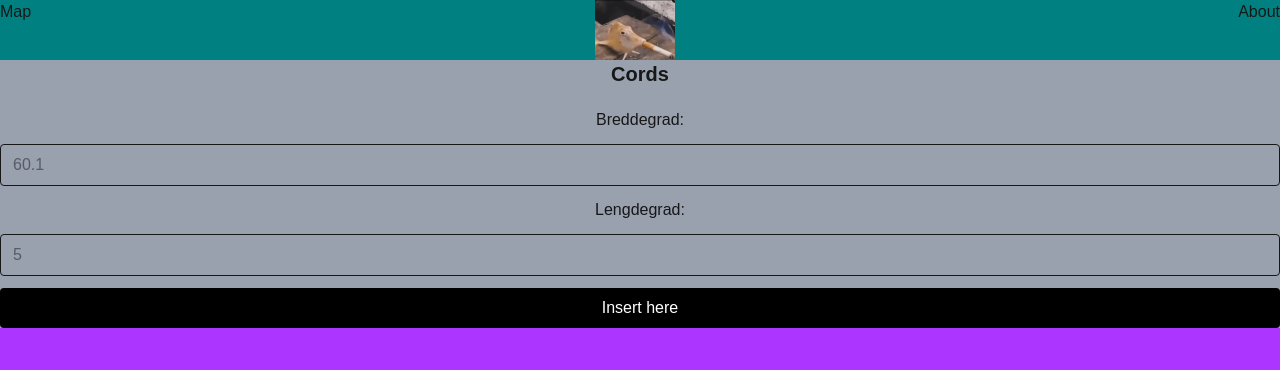
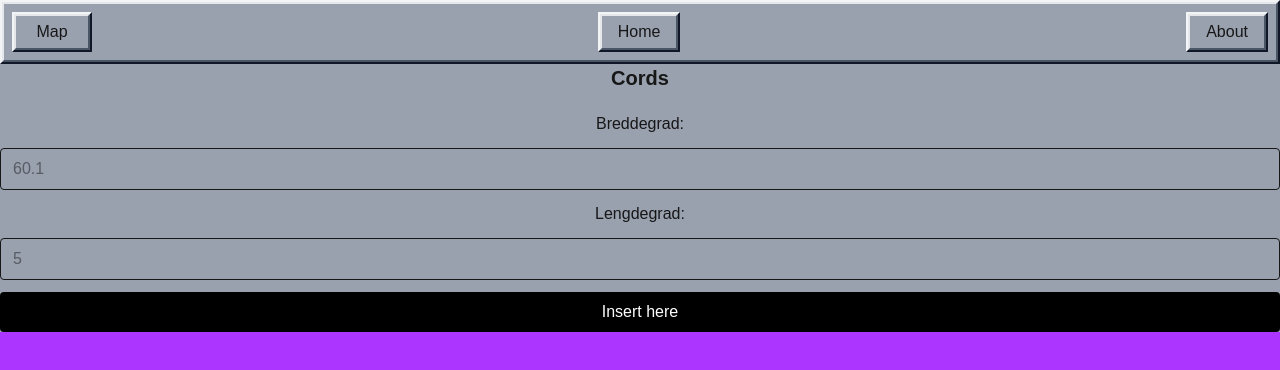
Before and after one commit to fish-corp-homies/fish-corp-frontend, a Next.js app: page /map in a window 1280 px wide. Shown: the top 370 px of the page. Built offline with nearby package versions, Linux system fonts and the light colour scheme.

Commit message:
win xp styling og kul knapp

```diff
--- a/src/app/globals.css
+++ b/src/app/globals.css
@@ -24,3 +24,19 @@ body {
   color: var(--foreground);
   font-family: Arial, Helvetica, sans-serif;
 }
+
+.outer-border {
+  @apply border-t-2 border-l-2 border-t-gray-100 border-l-gray-100 border-b-2 border-r-2 border-b-gray-900 border-r-gray-900;
+}
+
+.inner-border {
+  @apply border-t-2 border-l-2 border-t-gray-200 border-l-gray-200 border-b-2 border-r-2 border-b-gray-600 border-r-gray-600 bg-gray-400;
+}
+
+.pressed-outer-border {
+  @apply border-t-2! border-l-2! border-t-gray-900! border-l-gray-900! border-b-2! border-r-2! border-b-gray-100! border-r-gray-100!;
+}
+
+.pressed-inner-border {
+  @apply bg-gray-300! border-t-2! border-l-2! border-t-gray-600! border-l-gray-600! border-b-2! border-r-2! border-b-gray-200! border-r-gray-200!;
+}
--- a/src/components/Navbar.tsx
+++ b/src/components/Navbar.tsx
@@ -1,23 +1,29 @@
+"use client";
+
 import Link from "next/link";
-import Image from "next/image";
+import RetroButton from "@/components/RetroButton";
 
 export default function Navbar() {
+
     return (
-        <nav className="flex justify-between w-full bg-[#008080]">
+        <div className="outer-border">
+            <nav className="flex justify-between w-full inner-border p-2">
 
-            <Link href="/map">Map</Link>
+                <Link href="/map">
+                    {/*@ts-ignore*/}
+                    <RetroButton> <div>Map</div> </RetroButton>
+                </Link>
 
-            <Link href="/">
-                <Image
-                    src="/image1.png"
-                    alt="Home"
-                    width={80}
-                    height={80}
-                />
+                <Link href="/">
+                    {/*@ts-ignore*/}
+                    <RetroButton> <div>Home</div> </RetroButton>
+                </Link>
 
-            </Link>
-
-            <Link href="/about">About</Link>
-        </nav>
-    );
-}
+                <Link href="/about">
+                    {/*@ts-ignore*/}
+                    <RetroButton> <div>About</div> </RetroButton>
+                </Link>
+            </nav>
+        </div>
+            );
+    };
--- /dev/null
+++ b/src/components/RetroButton.jsx
@@ -0,0 +1,29 @@
+import { useState } from 'react';
+
+export default function RetroButton({ children, onClick, padding = "px-4 py-1", minWidth = "min-w-[40px]" }) {
+    const [isPressed, setIsPressed] = useState(false);
+
+    const outerClass = isPressed ? "pressed-outer-border" : "outer-border";
+    const innerClass = isPressed ? "pressed-inner-border" : "inner-border";
+    const textShift = isPressed ? "translate-x-[1px] translate-y-[1px]" : "";
+
+    return (
+        <button
+            onClick={onClick}
+            onMouseDown={() => setIsPressed(true)}
+            onMouseUp={() => setIsPressed(false)}
+            onMouseLeave={() => setIsPressed(false)}
+            className="outline-none select-none block w-fit bg-transparent border-none p-0 cursor-pointer"
+        >
+            <div className={outerClass}>
+                {/* We use the 'padding' prop here */}
+                <div className={`${innerClass} ${padding}`}>
+                    {/* We use the 'minWidth' prop here */}
+                    <div className={`${textShift} ${minWidth} flex items-center justify-center`}>
+                        {children}
+                    </div>
+                </div>
+            </div>
+        </button>
+    );
+}
```
Also changed, not shown: 1 other file (tests, documents, lock files or other folders).
